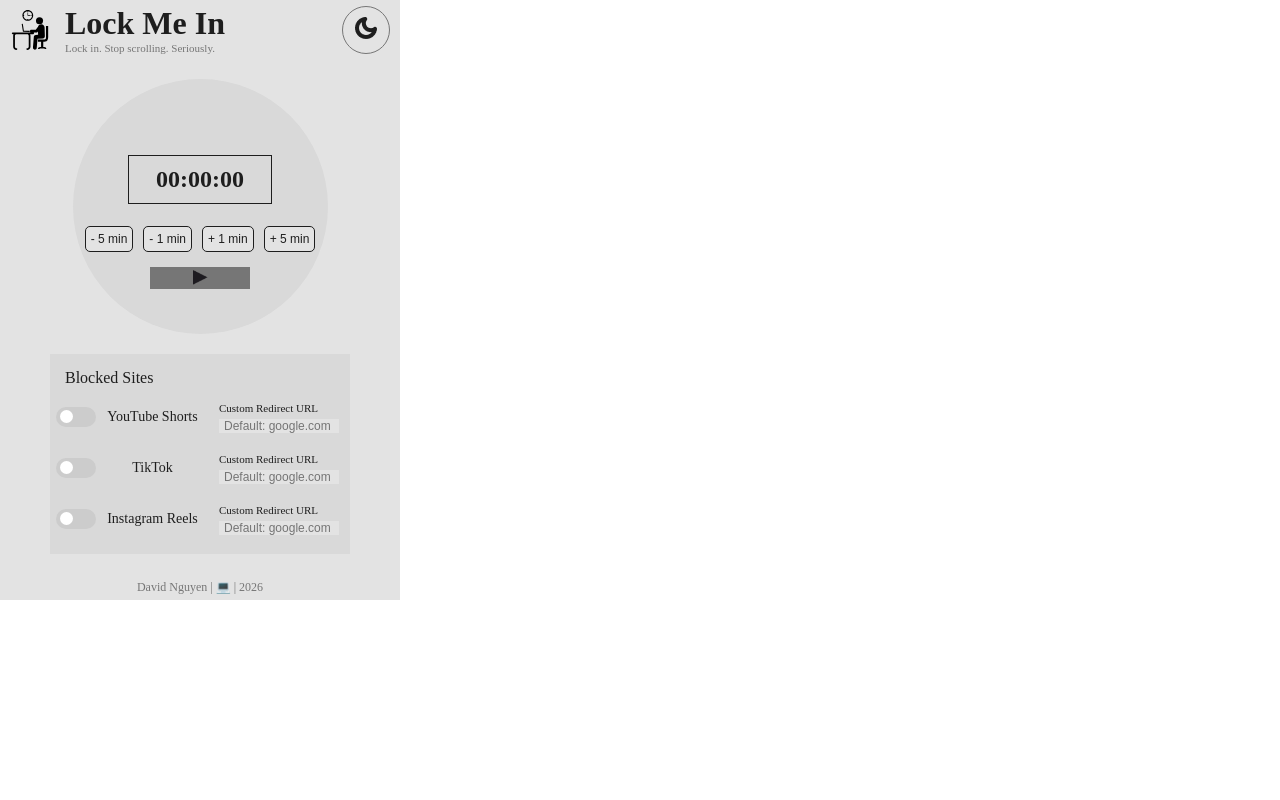
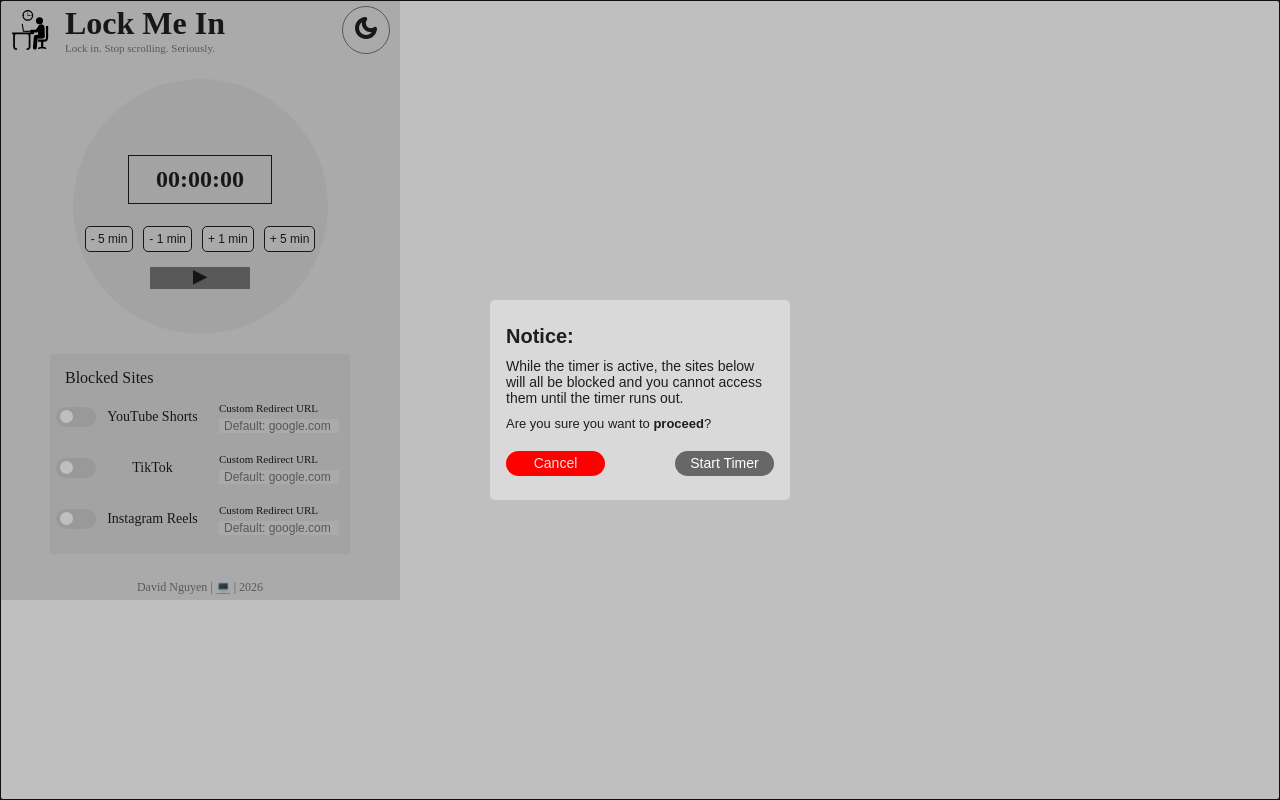
Before and after one commit to davido-noowin/lock-me-in, a React (Vite) app: page / in a window 1280 px wide. Built offline with nearby package versions, Linux system fonts and the light colour scheme; a web font is replaced by a local one.

Commit message:
css for alert modal and dark mode sync

```diff
--- a/src/components/AlertModal.tsx
+++ b/src/components/AlertModal.tsx
@@ -5,11 +5,13 @@ import {
   DialogTitle,
 } from "@headlessui/react";
 import type { Dispatch, SetStateAction } from "react";
+import "../styles/components/AlertModal.css";
 
 type ModalProps = {
   isOpen: boolean;
   setIsOpen: Dispatch<SetStateAction<boolean>>;
   setIsRunning: Dispatch<SetStateAction<boolean>>;
+  mode: string;
 };
 
 export default function AlertModal(props: ModalProps) {
@@ -23,18 +25,18 @@ export default function AlertModal(props: ModalProps) {
     }
 
   return (
-    <Dialog open={props.isOpen} onClose={() => props.setIsOpen(false)}>
-      <div>
-        <DialogPanel>
-          <DialogTitle>Notice:</DialogTitle>
-          <Description>
+    <Dialog className={"modal-overlay" + (props.mode === "dark" ? " darkmode" : "")} open={props.isOpen} onClose={() => props.setIsOpen(false)}>
+      <div className="modal-shell">
+        <DialogPanel className="modal-contents">
+          <DialogTitle className="modal-title">Notice:</DialogTitle>
+          <Description className="modal-description">
             While the timer is active, the sites below will all be blocked and
             you cannot access them until the timer runs out.
           </Description>
-          <p>Are you sure you want to proceed?</p>
-          <div>
-            <button onClick={CloseModal}>Cancel</button>
-            <button onClick={StartTimer}>Start Timer</button>
+          <p className="modal-description-2">Are you sure you want to <strong>proceed</strong>?</p>
+          <div className="modal-btn-group">
+            <button className="modal-btn cancel" onClick={CloseModal}>Cancel</button>
+            <button className="modal-btn" onClick={StartTimer}>Start Timer</button>
           </div>
         </DialogPanel>
       </div>
--- a/src/components/Timer.tsx
+++ b/src/components/Timer.tsx
@@ -7,7 +7,7 @@ import AlertModal from "./AlertModal";
 export default function Timer(props: { mode: string }) {
   const [time, setTime] = useState(0); // Time in seconds
   const [isRunning, setIsRunning] = useState(false);
-  const [isOpen, setIsOpen] = useState(false);
+  const [isOpen, setIsOpen] = useState(true);
 
   useEffect(() => {
     if (isRunning && time > 0) {
@@ -57,6 +57,7 @@ export default function Timer(props: { mode: string }) {
           isOpen={isOpen}
           setIsOpen={setIsOpen}
           setIsRunning={setIsRunning}
+          mode={props.mode}
         />
       )}
       <div className="timer-display">
--- /dev/null
+++ b/src/styles/components/AlertModal.css
@@ -0,0 +1,72 @@
+.modal-overlay {
+    position: absolute;
+    inset: 0;
+    z-index: 20;
+    background: rgba(0, 0, 0, 0.25);
+}
+
+.modal-shell {
+    width: 100%;
+    height: 100%;
+    display: flex;
+    justify-content: center;
+    align-items: center;
+}
+
+.modal-contents {
+  width: 300px;
+  background-color: var(--base-variant-color);
+  height: 200px;
+  display: flex;
+  flex-direction: column;
+  justify-content: center;
+  border: none;
+  border-radius: 5px;
+  padding: 16px;
+  gap: 10px;
+}
+
+.modal-title {
+    font-size: 20px;
+    color: var(--text-color);
+}
+
+.modal-description {
+    font-size: 14px;
+    color: var(--text-color);
+    max-width: 290px;
+}
+
+.modal-description-2 {
+    font-size: 13px;
+    font-weight: 200;
+    color: var(--text-color);
+}
+
+.modal-btn-group {
+    margin-top: 10px;
+    display: flex;
+    flex-direction: row;
+    align-items: center;
+    justify-content: center;
+    gap: 70px;
+}
+
+.modal-btn {
+    width: 100px;
+    height: 25px;
+    font-size: 14px;
+    border-radius: 15px;
+    border: none;
+    color: white;
+    background-color: var(--tertiary-color)
+}
+
+.cancel {
+    background-color: red;
+    color: var(--base-color)
+}
+
+.modal-btn:hover {
+    cursor: pointer;
+}
```
Also changed, not shown: 5 other files (tests, documents, lock files or other folders).
